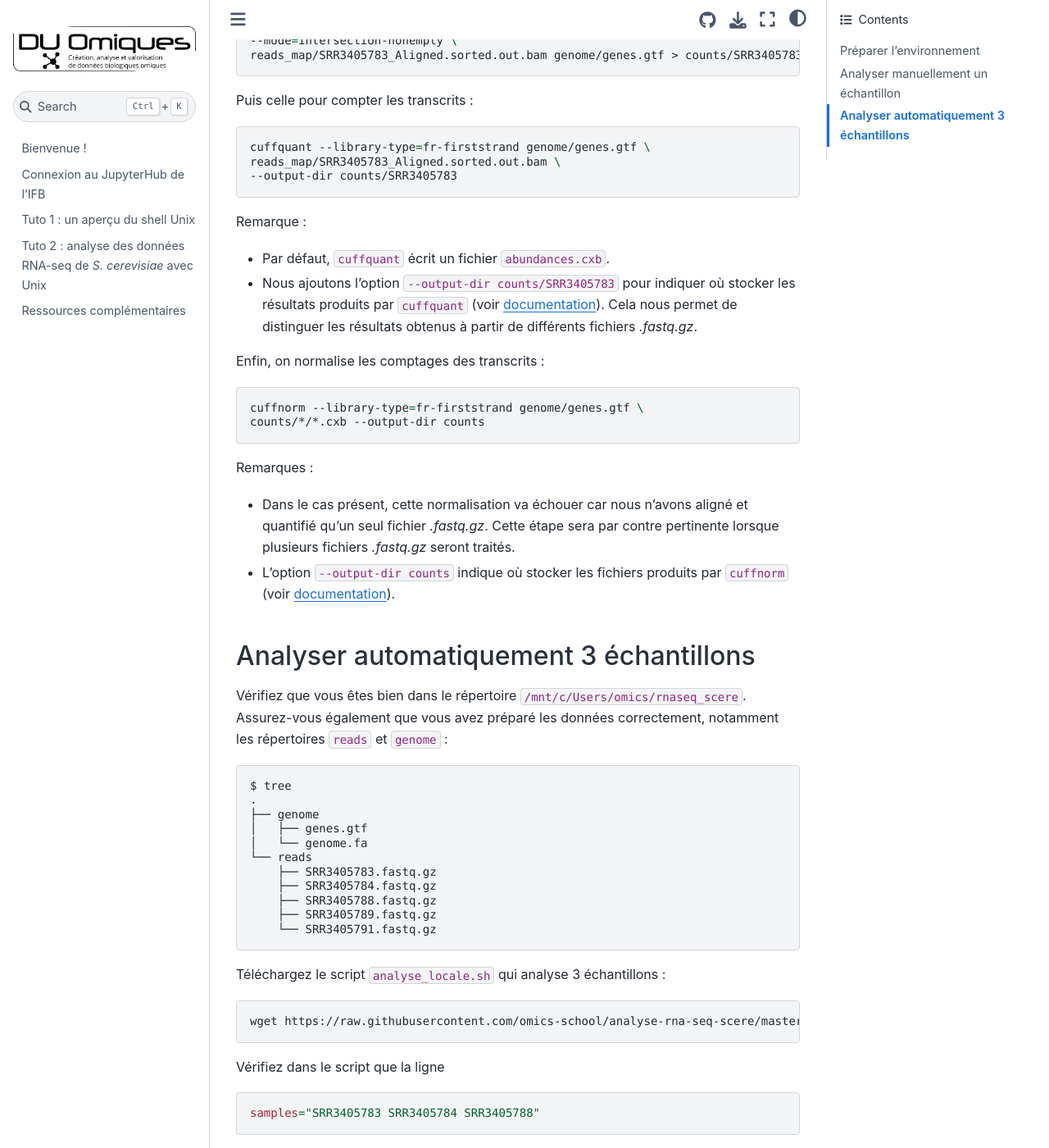
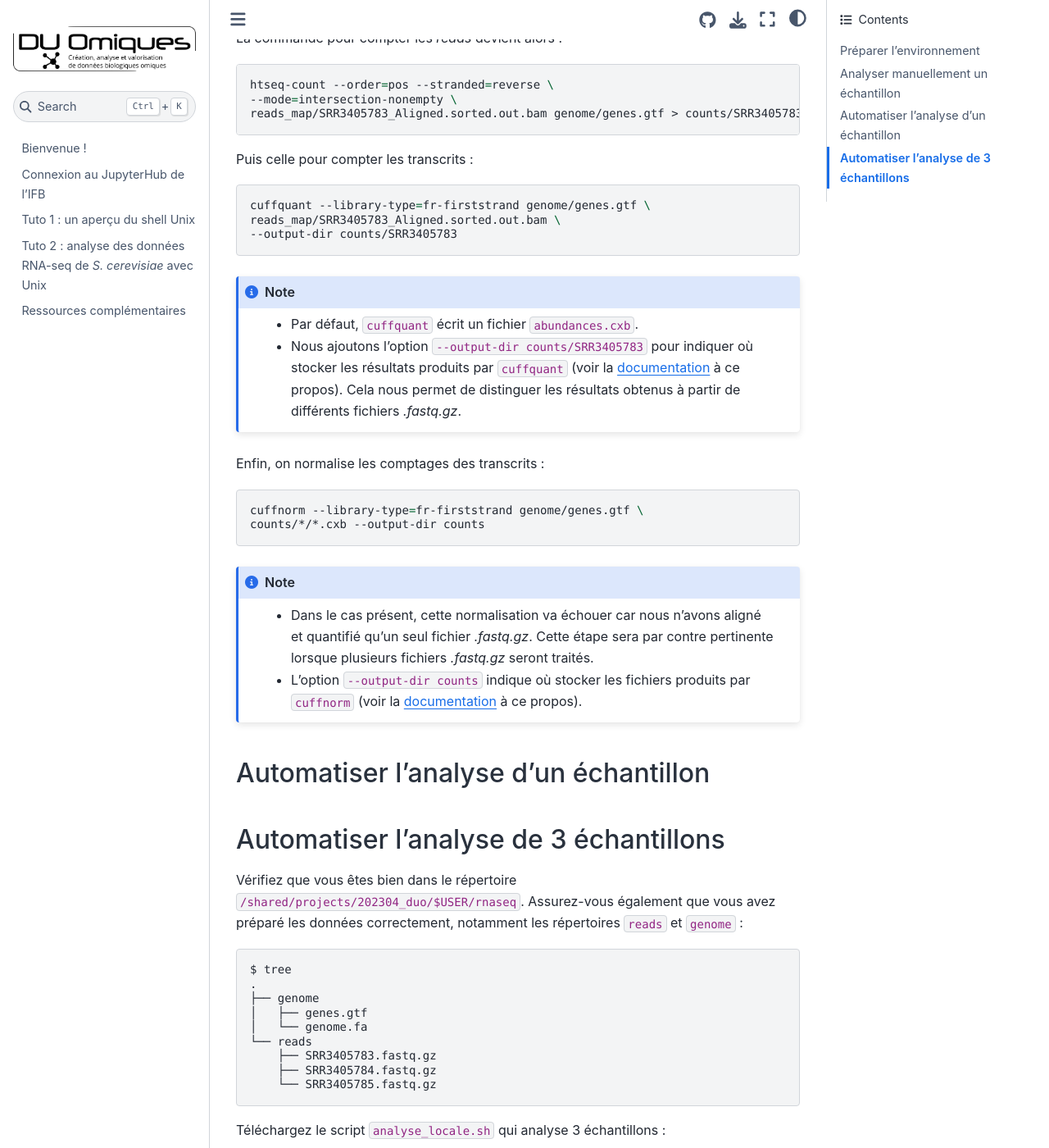
Before and after one commit to pierrepo/unix-tutorial, a Jupyter Book: the page built from tutorial_2/3_analyse.md, in a window 1280 px wide and 1400 px high, scrolled down 5624 px. Shown: the whole window at 82% size. Built offline with Jupyter Book 1.0.4 settings and Sphinx 7.4.7 and the Sphinx Book theme 1.1.4, drawn with Linux system fonts in a browser that asks for light colours; some of the changed text lies outside the part shown.

````diff
--- a/tutorial_2/3_analyse.md
+++ b/tutorial_2/3_analyse.md
@@ -167,7 +167,7 @@
 ```
 
 Lancez l'alignement avec STAR et vérifiez que tout se déroule sans problème.
-L'alignement devrait prendre quelques minutes.
+L'alignement devrait prendre environ entre 5 et 10 minutes.
 
 
 ### Compter les *reads* et les transcrits
@@ -226,11 +228,10 @@
 --output-dir counts/SRR3405783
 ```
 
-Remarque :
-
+```{note}
 - Par défaut, `cuffquant` écrit un fichier `abundances.cxb`.
-- Nous ajoutons l'option `--output-dir counts/SRR3405783` pour indiquer où stocker les résultats produits par `cuffquant` (voir [documentation](http://cole-trapnell-lab.github.io/cufflinks/cuffquant/)). Cela nous permet de distinguer les résultats obtenus à partir de différents fichiers *.fastq.gz*.
-
+- Nous ajoutons l'option `--output-dir counts/SRR3405783` pour indiquer où stocker les résultats produits par `cuffquant` (voir la [documentation](http://cole-trapnell-lab.github.io/cufflinks/cuffquant/) à ce propos). Cela nous permet de distinguer les résultats obtenus à partir de différents fichiers *.fastq.gz*.
+```
 
 Enfin, on normalise les comptages des transcrits :
 
@@ -239,15 +240,18 @@
 counts/*/*.cxb --output-dir counts
 ```
 
-Remarques :
-
+```{note}
 - Dans le cas présent, cette normalisation va échouer car nous n'avons aligné et quantifié qu'un seul fichier *.fastq.gz*. Cette étape sera par contre pertinente lorsque plusieurs fichiers *.fastq.gz* seront traités.
-- L'option `--output-dir counts` indique où stocker les fichiers produits par `cuffnorm` (voir [documentation](http://cole-trapnell-lab.github.io/cufflinks/cuffnorm/)).
+- L'option `--output-dir counts` indique où stocker les fichiers produits par `cuffnorm` (voir la [documentation](http://cole-trapnell-lab.github.io/cufflinks/cuffnorm/) à ce propos).
+```
 
 
-## Analyser automatiquement 3 échantillons
+## Automatiser l'analyse d'un échantillon
 
-Vérifiez que vous êtes bien dans le répertoire `/mnt/c/Users/omics/rnaseq_scere`. Assurez-vous également que vous avez préparé les données correctement, notamment les répertoires `reads` et `genome` :
+
+## Automatiser l'analyse de 3 échantillons
+
+Vérifiez que vous êtes bien dans le répertoire `/shared/projects/202304_duo/$USER/rnaseq`. Assurez-vous également que vous avez préparé les données correctement, notamment les répertoires `reads` et `genome` :
 
 ```bash
 $ tree
@@ -258,9 +262,7 @@
 └── reads
     ├── SRR3405783.fastq.gz
     ├── SRR3405784.fastq.gz
-    ├── SRR3405788.fastq.gz
-    ├── SRR3405789.fastq.gz
-    └── SRR3405791.fastq.gz
+    └── SRR3405785.fastq.gz
 ```
 
 Téléchargez le script `analyse_locale.sh` qui analyse 3 échantillons :
````
Also changed, not shown: other parts of tutorial_2/3_analyse.md (+3 -1 lines), tutorial_2/0_intro.md (+2 -1 lines).
